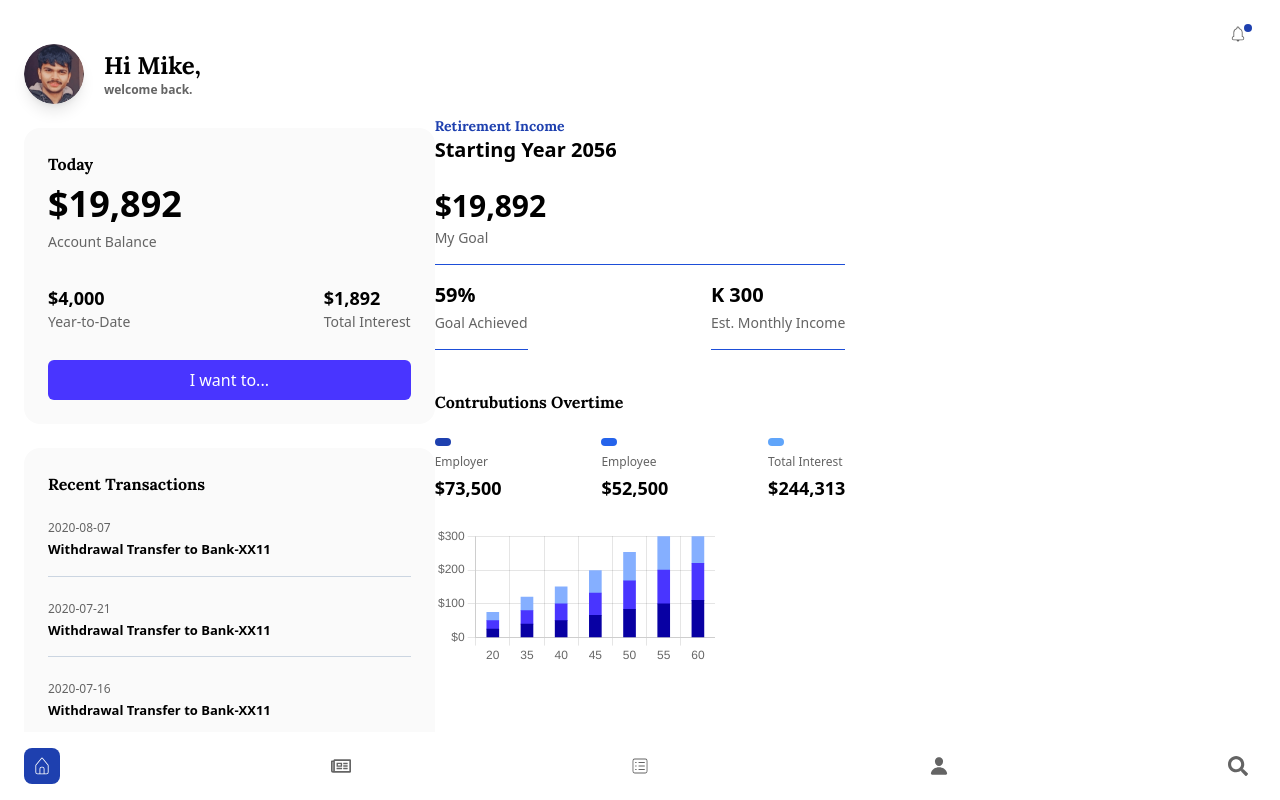
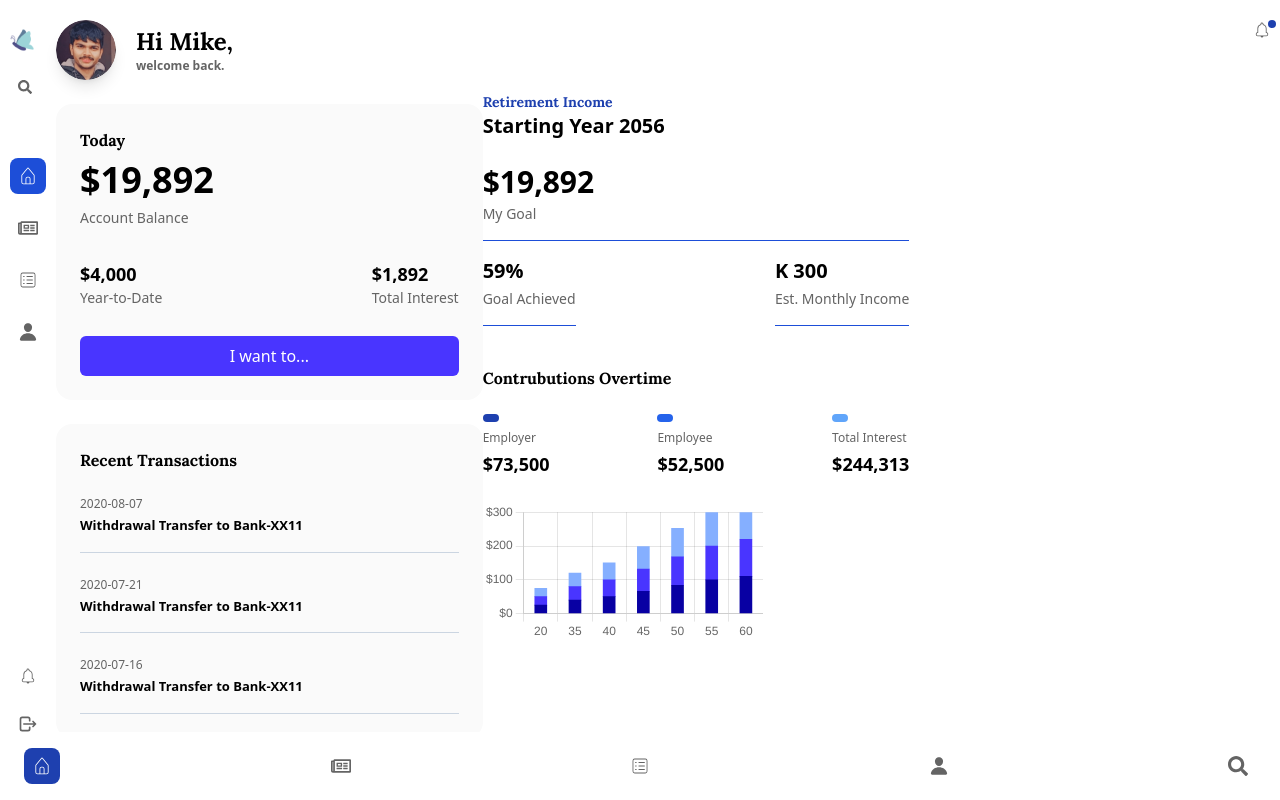
Before and after one commit to sachinDev07/RapidQuest, a React (Vite) app: page / in a window 1280 px wide. Built offline with nearby package versions, Linux system fonts and the light colour scheme.

Commit message:
Added sidebar component for large devices

```diff
--- a/src/App.jsx
+++ b/src/App.jsx
@@ -4,7 +4,7 @@ import { SliderProvider } from './context/SliderContext';
 
 function App() {
   return (
-    <div className='p-6'>
+    <div className='p-6 lg:p-0'>
       <SliderProvider>
         <BellIcon />
         <Outlet />
--- /dev/null
+++ b/src/components/SideBar.jsx
@@ -0,0 +1,70 @@
+import { useState } from 'react';
+import { CiHome } from 'react-icons/ci';
+import { FaRegNewspaper } from 'react-icons/fa';
+import { CiViewList } from 'react-icons/ci';
+import { IoPerson } from 'react-icons/io5';
+import { FaSearch } from 'react-icons/fa';
+import butterflyIcon from '../assets/images/butterfly.png';
+import { TbLogout } from 'react-icons/tb';
+import { CiBellOn } from 'react-icons/ci';
+
+
+const SideBar = () => {
+  const [selectedIcon, setSelectedIcon] = useState('CiHome');
+
+  const handleIconClick = (iconName) => {
+    setSelectedIcon(iconName === selectedIcon ? null : iconName);
+  };
+  return (
+    <section className='hidden lg:block py-2'>
+      <div className='flex flex-col justify-between w-14 items-center h-full text-mdSlate '>
+        <div className='flex flex-col justify-between gap-14'>
+          <div className='space-y-5'>
+            <img src={butterflyIcon} alt='a butterfly icon' className='w-6' />
+            <FaSearch className='text-3xl rounded-lg  p-2 hover:text-white hover:bg-blue-700 transition duration-150 ease-linear cursor-pointer' />
+          </div>
+          <div className='space-y-4'>
+            <CiHome
+              className={`text-4xl rounded-lg p-2 ${
+                selectedIcon === 'CiHome'
+                  ? 'text-white bg-blue-700'
+                  : 'hover:text-white hover:bg-blue-700'
+              } transition duration-150 ease-linear cursor-pointer`}
+              onClick={() => handleIconClick('CiHome')}
+            />
+            <FaRegNewspaper
+              className={`text-4xl rounded-lg p-2 ${
+                selectedIcon === 'FaRegNewspaper'
+                  ? 'text-white bg-blue-700'
+                  : 'hover:text-white hover:bg-blue-700'
+              } transition duration-150 ease-linear cursor-pointer`}
+              onClick={() => handleIconClick('FaRegNewspaper')}
+            />
+            <CiViewList
+              className={`text-4xl rounded-lg p-2 ${
+                selectedIcon === 'CiViewList'
+                  ? 'text-white bg-blue-700'
+                  : 'hover:text-white hover:bg-blue-700'
+              } transition duration-150 ease-linear cursor-pointer`}
+              onClick={() => handleIconClick('CiViewList')}
+            />
+            <IoPerson
+              className={`text-4xl rounded-lg p-2 ${
+                selectedIcon === 'IoPerson'
+                  ? 'text-white bg-blue-700'
+                  : 'hover:text-white hover:bg-blue-700'
+              } transition duration-150 ease-linear cursor-pointer`}
+              onClick={() => handleIconClick('IoPerson')}
+            />
+          </div>
+        </div>
+        <div className=' space-y-3 text-center'>
+          <CiBellOn className='text-4xl rounded-lg  p-2 hover:text-white hover:bg-blue-700 transition duration-150 ease-linear cursor-pointer' />
+          <TbLogout className='text-4xl rounded-lg  p-2 hover:text-white hover:bg-blue-700 transition duration-150 ease-linear cursor-pointer' />
+        </div>
+      </div>
+    </section>
+  );
+};
+
+export default SideBar;
--- a/src/page/HomePage.jsx
+++ b/src/page/HomePage.jsx
@@ -2,11 +2,13 @@ import Column1 from '../components/Column1';
 import Column2 from '../components/Column2';
 import Column3 from '../components/Column3';
 import Navbar from '../components/Navbar';
+import SideBar from '../components/SideBar';
 
 const HomePage = () => {
   return (
     <div className='lg:flex'>
       <Navbar />
+      <SideBar />
       <Column1 />
       <Column2 />
       <Column3 />
```
Also changed, not shown: src/assets/images/butterfly.png (added).
